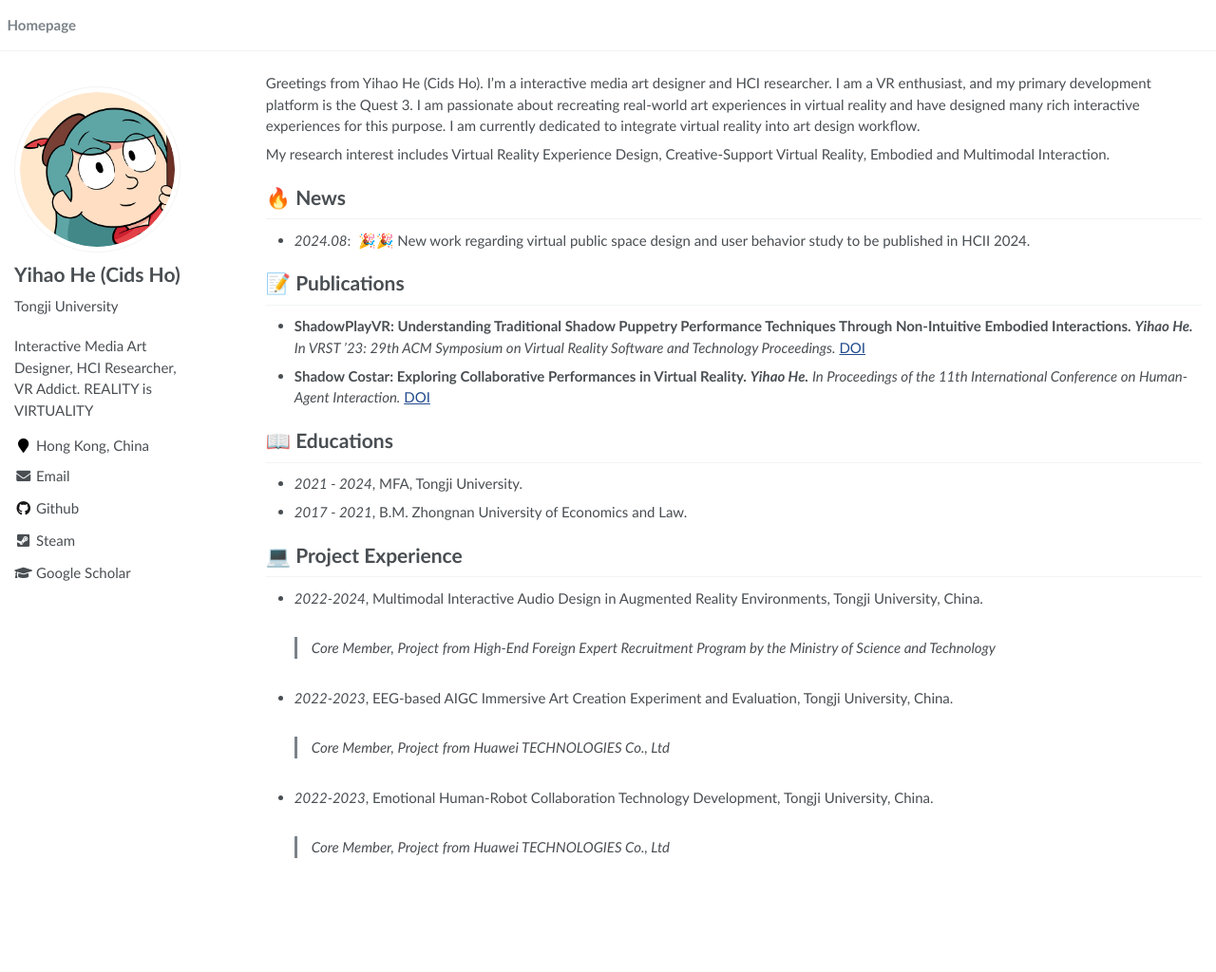
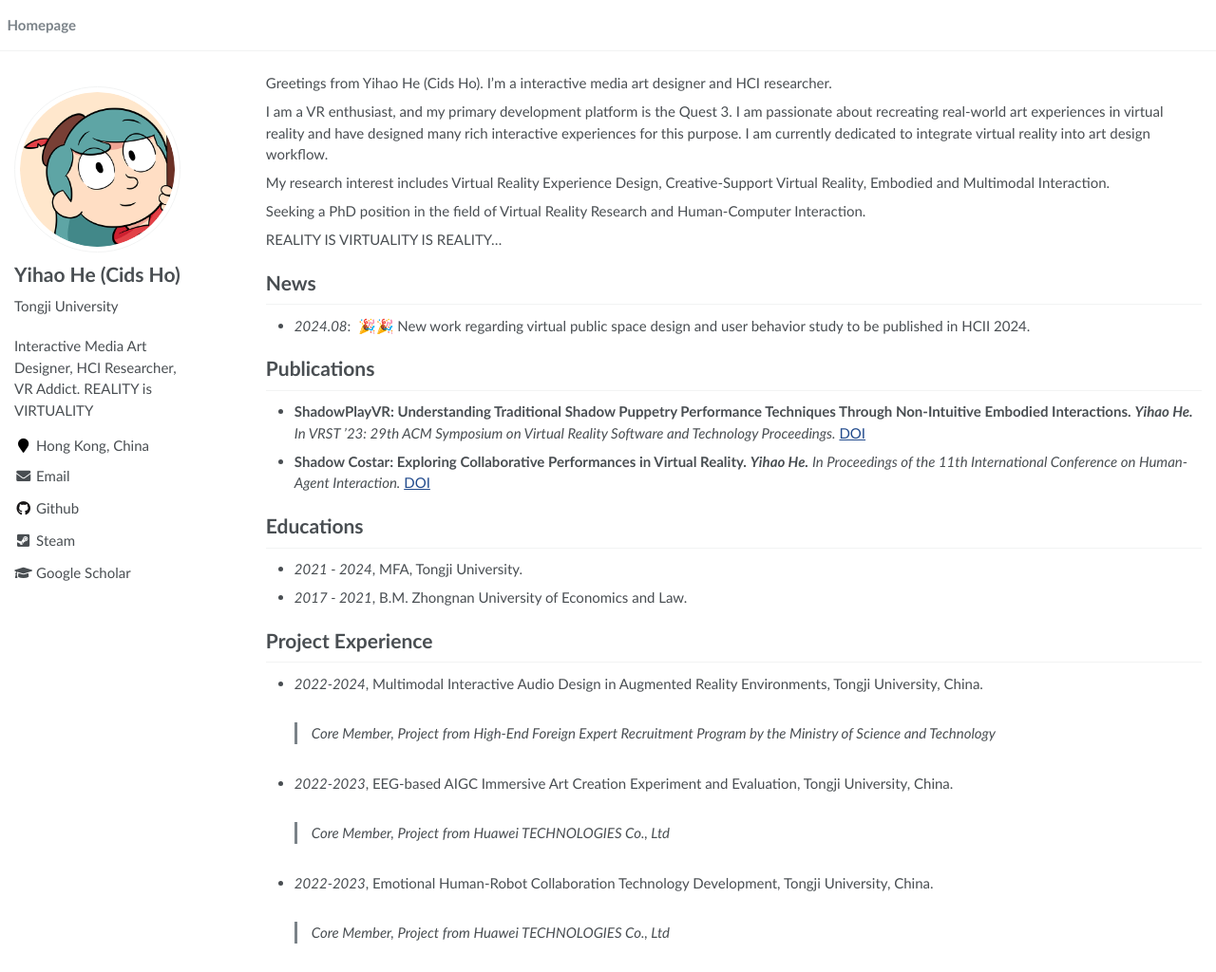
Before and after one commit to CidsHo/Cids.github.io, a Jekyll site: the page built from _pages/about.md, in a window 1280 px wide and 1024 px high. Shown: the whole window at 95% size. Built offline with Jekyll 4.4.1, drawn with Linux system fonts in a browser that asks for light colours.

Commit message:
Update about.md

```diff
--- a/_pages/about.md
+++ b/_pages/about.md
@@ -11,15 +11,19 @@ redirect_from:
 <span class='anchor' id='about-me'></span>
 
 Greetings from Yihao He (Cids Ho). I'm a interactive media art designer and HCI researcher.
+
 I am a VR enthusiast, and my primary development platform is the Quest 3. I am passionate about recreating real-world art experiences in virtual reality and have designed many rich interactive experiences for this purpose. I am currently dedicated to integrate virtual reality into art design workflow.
 
 My research interest includes Virtual Reality Experience Design, Creative-Support Virtual Reality, Embodied and Multimodal Interaction.
 
+Seeking a PhD position in the field of Virtual Reality Research and Human-Computer Interaction.
 
-# 🔥 News
+REALITY IS VIRTUALITY IS REALITY...
+
+# News
 - *2024.08*: &nbsp;🎉🎉 New work regarding virtual public space design and user behavior study to be published in HCII 2024.
 
-# 📝 Publications
+# Publications
 - **ShadowPlayVR: Understanding Traditional Shadow Puppetry Performance Techniques Through Non-Intuitive Embodied Interactions.**
    ***Yihao He.***
 *In VRST ’23: 29th ACM Symposium on Virtual Reality Software and Technology Proceedings.* [DOI](10.1145/3611659.3617226)
@@ -27,11 +31,11 @@ My research interest includes Virtual Reality Experience Design, Creative-Suppor
   ***Yihao He.***
   *In Proceedings of the 11th International Conference on Human-Agent Interaction.* [DOI](10.1145/3623809.3623943)
 
-# 📖 Educations
+# Educations
 - *2021 - 2024*, MFA, Tongji University.
 - *2017 - 2021*, B.M.  Zhongnan University of Economics and Law.
 
-# 💻 Project Experience
+# Project Experience
 - *2022-2024*, Multimodal Interactive Audio Design in Augmented Reality Environments, Tongji University, China.
   > Core Member, Project from High-End Foreign Expert Recruitment Program by the Ministry of Science and Technology
 - *2022-2023*, EEG-based AIGC Immersive Art Creation Experiment and Evaluation, Tongji University, China.
```
